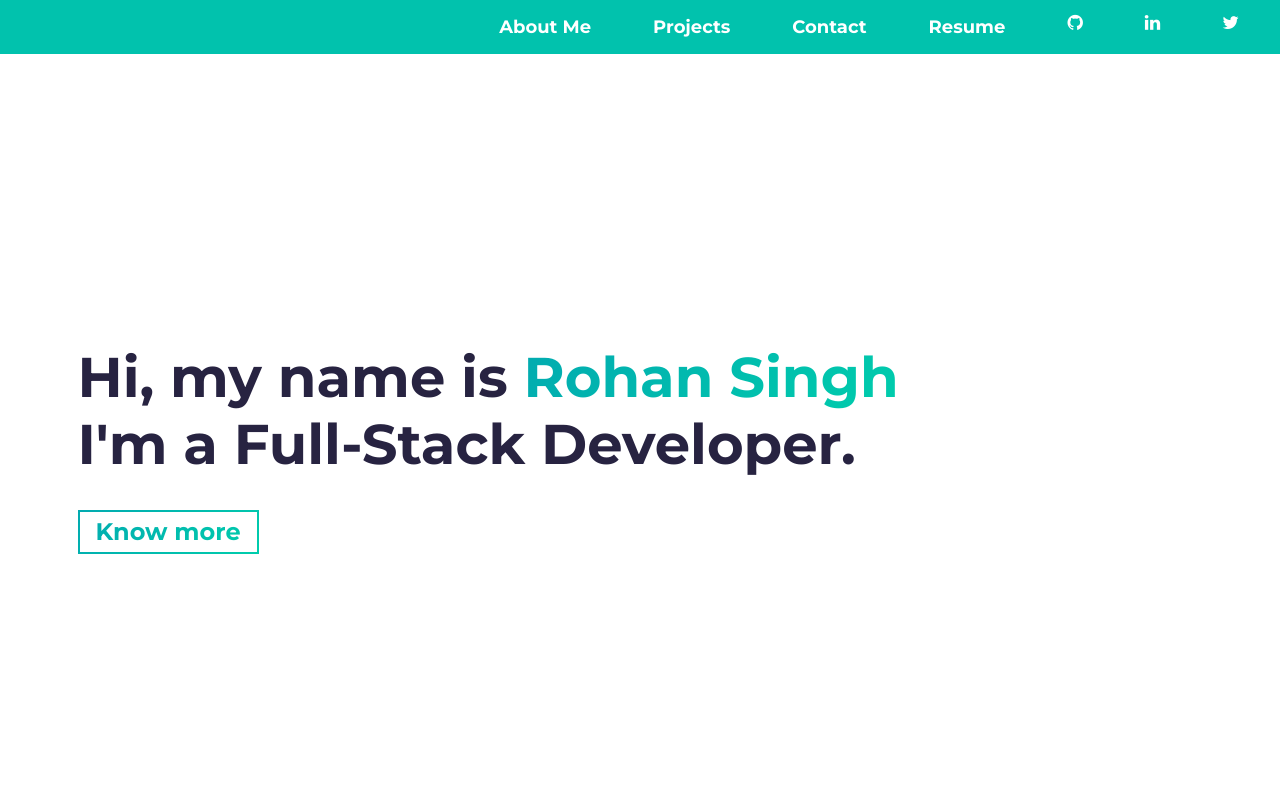
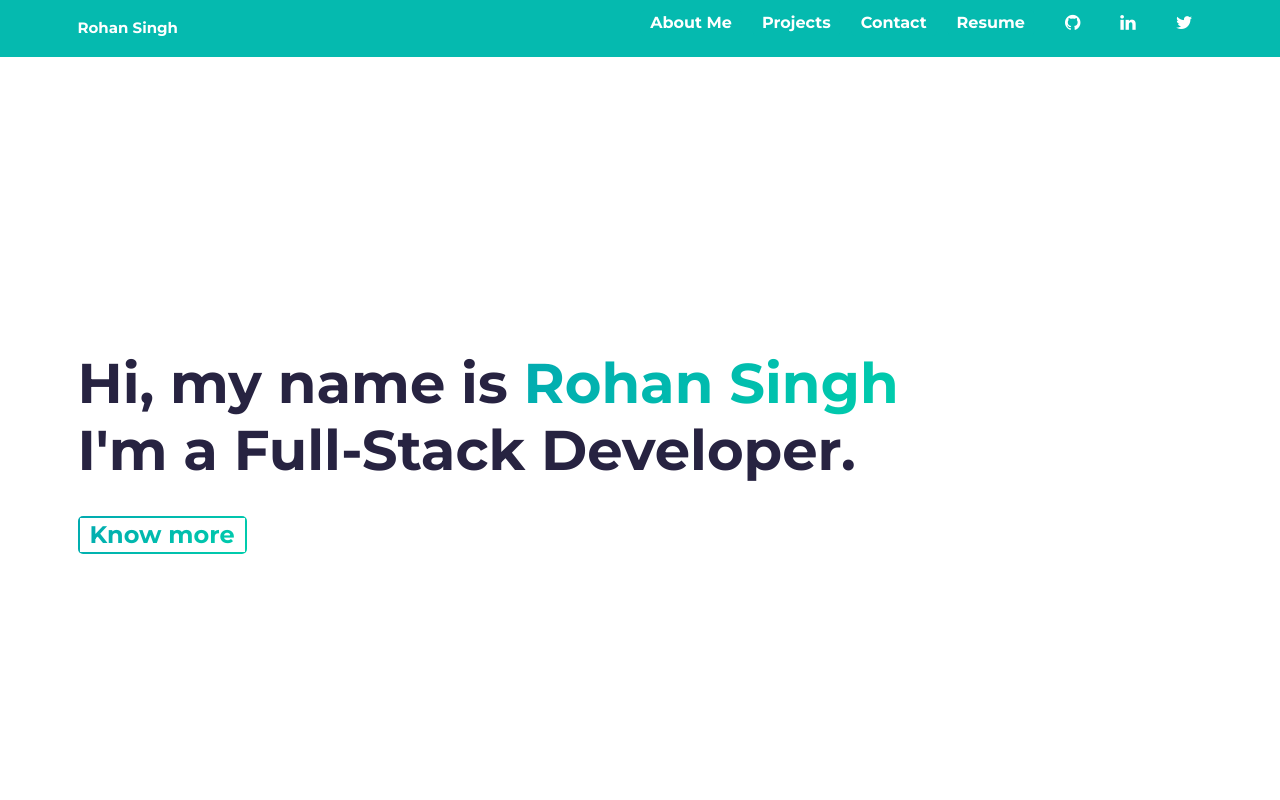
Before and after one commit to Rohanc0des/Portfolio, a website built with Parcel: page src/index.html in a window 1280 px wide. Shown: the top 800 px of the page. Built offline with nearby package versions, Linux system fonts and the light colour scheme.

Commit message:
updated portfolio

```diff
--- a/src/index.html
+++ b/src/index.html
@@ -17,15 +17,18 @@
     <div id="top"></div>
 
     <!-- **** Navigation Bar **** -->
-    <nav>
-      <ul class="nav-bar">
+    <nav class="navbar">
+      <div class="container">
+        <div class="logo">Rohan Singh</div>
+        <div class="nav-toggle" id="nav-toggle">
+          <i class="fa fa-bars"></i>
+        </div>
+        <ul class="nav-menu" id="nav-menu">
           <li><a href="#about" class="cta-btn">About Me</a></li>
-        <li><a href="#projects" class="cta-btn" >Projects</a></li>
+          <li><a href="#projects" class="cta-btn">Projects</a></li>
           <li><a href="#contact" class="cta-btn">Contact</a></li>
           <li>
-          <a href="assets/resume.pdf" class="cta-btn" target="_blank" download="Rohan_Singh_Resume.pdf">
-            Resume
-          </a>
+            <a href="assets/resume.pdf" class="cta-btn" target="_blank" download="Rohan_Singh_Resume.pdf">Resume</a>
           </li>
           <!-- Social Media Links -->
           <li>
@@ -44,6 +47,7 @@
             </a>
           </li>
         </ul>
+      </div>
     </nav>
     <!-- /END Navigation Bar -->
 
@@ -159,5 +163,14 @@
     <!-- /END Footer Section -->
 
     <script defer type="module" src="index.js"></script>
+    <script>
+      // JavaScript to toggle the navigation menu on mobile
+      const navToggle = document.getElementById("nav-toggle");
+      const navMenu = document.getElementById("nav-menu");
+
+      navToggle.addEventListener("click", () => {
+        navMenu.classList.toggle("nav-menu-visible");
+      });
+    </script>
   </body>
 </html>
--- a/src/styles.scss
+++ b/src/styles.scss
@@ -18,37 +18,103 @@
 @import "./sass/sections/projects";
 
 /* Navigation Bar Styles */
-.nav-bar {
+/* Base Navigation Styles */
+.navbar {
     display: flex;
-    justify-content: center;
-    background-color: #01c2ad;
-    padding: 10px;
-    list-style-type: none;
-    margin: 0;
-    position: sticky;
-    top: 0;
-    z-index: 1000;
+    justify-content: space-between;
+    align-items: center;
+    padding: 1rem;
+    background-color: #05baaf;
+    color: #fff;
   }
 
-  .nav-bar li {
-    margin: 0 15px;
+  .logo {
+    font-size: 1.5rem;
+    font-weight: bold;
   }
 
-  .nav-bar a {
-    color: white;
-    text-decoration: none;
-    font-size: 18px;
-    padding: 8px 16px;
-    transition: background-color 0.3s ease;
+  .nav-menu {
+    list-style: none;
+    display: flex;
+    gap: 1rem;
   }
 
-  .nav-bar a:hover {
-    background-color: #575757;
+  .nav-menu li {
+    display: inline-block;
+  }
+
+  .nav-menu a {
+    color: #fff;
+    text-decoration: none;
+    padding: 0.5rem 1rem;
+    transition: background 0.3s;
+  }
+
+  .nav-menu a:hover {
+    background-color: #555;
     border-radius: 5px;
   }
-  /* Navigation Bar Styles */
-.nav-bar {
+
+  .cta-btn {
+    background-color: #05baaf;
+    color: white;
+    padding: 0.5rem 1rem;
+    border-radius: 5px;
+    text-decoration: none;
+    transition: background 0.3s;
+  }
+
+  .cta-btn:hover {
+    background-color: #05baaf;
+  }
+
+  .social-link {
+    color: white;
+    margin-left: 10px;
+    font-size: 1.8rem;
+  }
+
+  /* Responsive Navigation Menu Styles */
+  .nav-toggle {
+    display: none;
+    font-size: 1.8rem;
+    cursor: pointer;
+  }
+
+  .nav-menu-visible {
     display: flex;
-    justify-content:flex-end;
+    flex-direction: column;
+    align-items: center;
+    position: absolute;
+    top: 60px;
+    right: 0;
+    background-color: #333;
+    width: 100%;
+    padding: 1rem;
+  }
 
-}
+  /* Media Query for Mobile Screens */
+  @media (max-width: 768px) {
+    .nav-toggle {
+      display: block;
+    }
+
+    .nav-menu {
+      display: none;
+      flex-direction: column;
+      align-items: center;
+      width: 100%;
+      background-color: #333;
+      position: absolute;
+      top: 60px;
+      right: 0;
+    }
+
+    .nav-menu li {
+      margin: 1rem 0;
+    }
+
+    .nav-menu-visible {
+      display: flex;
+    }
+  }
```
Lines whose indentation alone changed are shown as unchanged.
